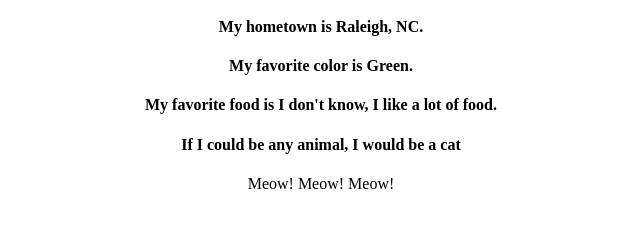
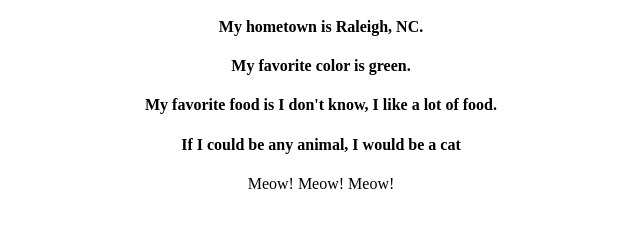
Before and after one commit to mu-wei/my-first-repo, a plain HTML site: page index.html in a window 1280 px wide. Shown: the part 173-400 px from the top of the page, 319-959 px from the left. Drawn offline with Linux system fonts and the light colour scheme.

Commit message:
fixed a typo

```diff
--- a/index.html
+++ b/index.html
@@ -12,7 +12,7 @@
                 <hr>
                 <h3>About Me:</h3>
                     <h4>My hometown is Raleigh, NC.</h4>
-                    <h4>My favorite color is Green.</h4>
+                    <h4>My favorite color is green.</h4>
                     <h4>My favorite food is I don't know, I like a lot of food.</h4>
                     <h4>If I could be any animal, I would be a cat</h4>
                     <p>Meow! Meow! Meow!</p>
```
